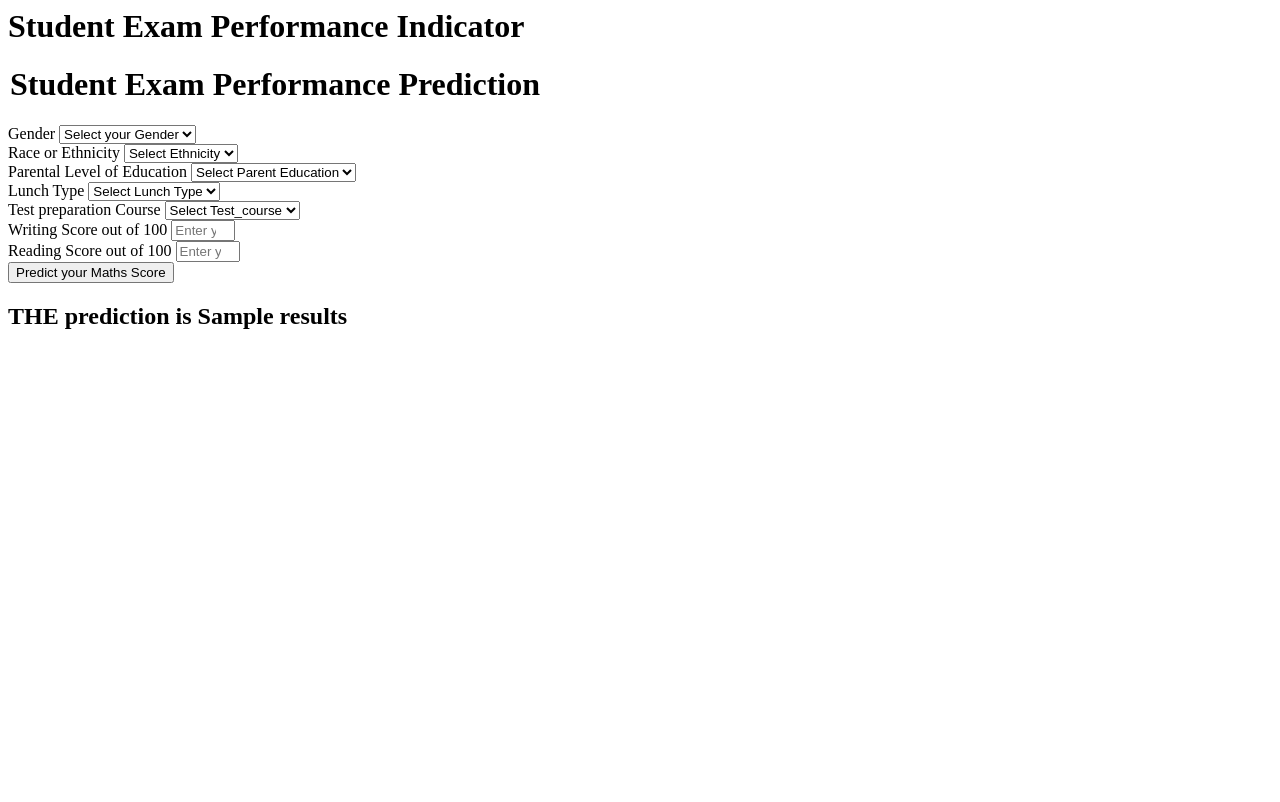
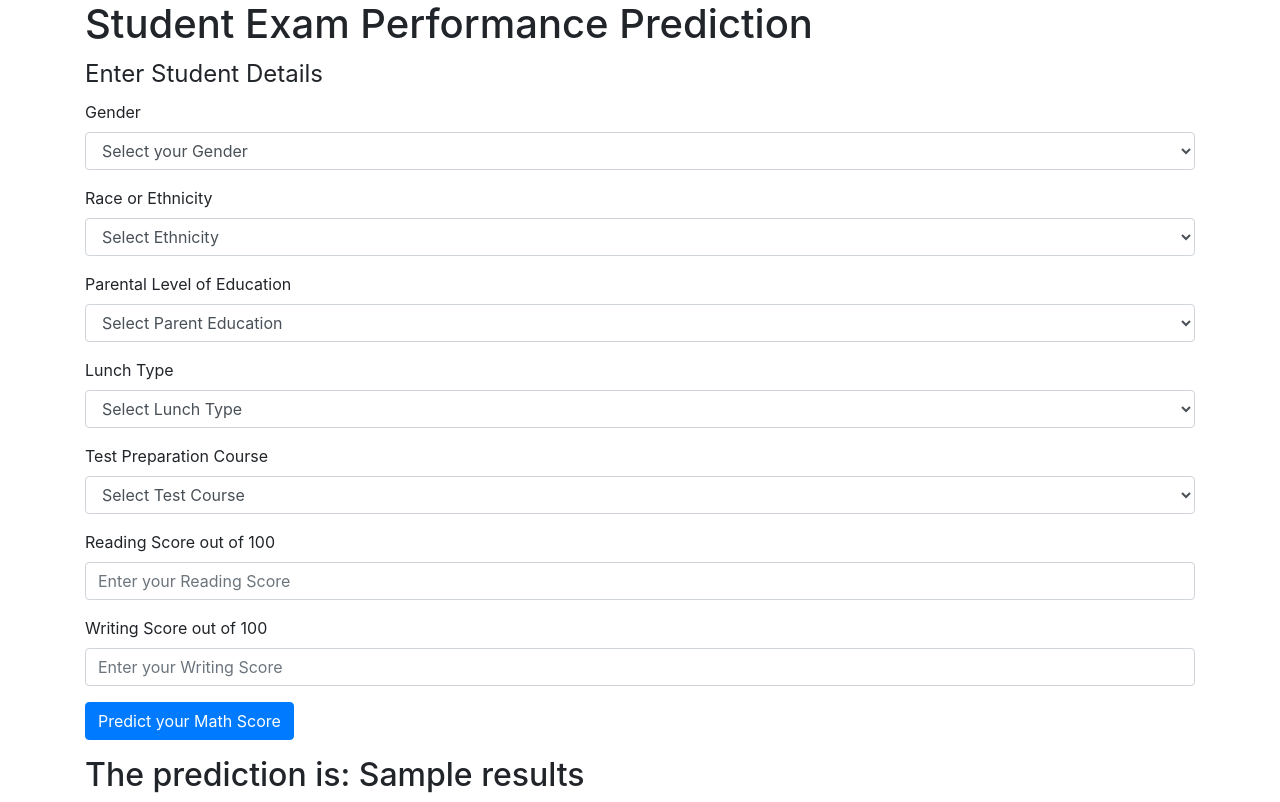
Before and after one commit to anasouassou/model-deployment-using-ec2, a Flask app: template templates/home.html in a window 1280 px wide. Before the commit the page ends 329 px from the top, so only its background shows below. Run offline with Flask 3, Linux system fonts and the light colour scheme; the template is opened without the code that fills it: most values are stand-ins (such as "Sample title", 1, 10 or a date in 2020); some libraries are stand-ins or nearby versions.

Commit message:
Update home.html

```diff
--- a/templates/home.html
+++ b/templates/home.html
@@ -1,111 +1,87 @@
+<!DOCTYPE html>
 <html>
+<head>
+    <title>Student Exam Performance Prediction</title>
+    <link rel="stylesheet" href="https://maxcdn.bootstrapcdn.com/bootstrap/4.5.2/css/bootstrap.min.css">
+</head>
 <body>
-    <div class="login">
-       <h1>Student Exam Performance Indicator</h1>
+    <div class="container">
+        <h1>Student Exam Performance Prediction</h1>
+        <form action="/predictdata" method="post">
+            <fieldset>
+                <legend>Enter Student Details</legend>
 
-       <form action="{{ url_for('predict_datapoint')}}" method="post">
-        <h1>
-            <legend>Student Exam Performance Prediction</legend>
-        </h1>
                 <div class="mb-3">
                     <label class="form-label">Gender</label>
-            <select class="form-control" name="gender" placeholder="Enter you Gender" required>
-                <option class="placeholder" selected disabled value="">Select your Gender</option>
-                <option value="male">
-                    Male
-                </option>
-                <option value="female">
-                    Female
-                </option>
+                    <select class="form-control" name="gender" required>
+                        <option selected disabled value="">Select your Gender</option>
+                        <option value="male">Male</option>
+                        <option value="female">Female</option>
                     </select>
                 </div>
+
                 <div class="mb-3">
                     <label class="form-label">Race or Ethnicity</label>
-            <select class="form-control" name="ethnicity" placeholder="Enter you ethnicity" required>
-                <option class="placeholder" selected disabled value="">Select Ethnicity</option>
-                <option value="group A">
-                    Group A
-                </option>
-                <option value="group B">
-                    Group B
-                </option>
-                <option value="group C">
-                    Group C
-                </option>
-                <option value="group D">
-                    Group D
-                </option>
-                <option value="group E">
-                    Group E
-                </option>
+                    <select class="form-control" name="ethnicity" required>
+                        <option selected disabled value="">Select Ethnicity</option>
+                        <option value="group A">Group A</option>
+                        <option value="group B">Group B</option>
+                        <option value="group C">Group C</option>
+                        <option value="group D">Group D</option>
+                        <option value="group E">Group E</option>
                     </select>
                 </div>
+
                 <div class="mb-3">
                     <label class="form-label">Parental Level of Education</label>
-            <select class="form-control" name="parental_level_of_education"
-                placeholder="Enter you Parent Education" required>
-                <option class="placeholder" selected disabled value="">Select Parent Education</option>
-                <option value="associate's degree">
-                    associate's degree
-                </option>
-                <option value="bachelor's degree">
-                    bachelor's degree
-                </option>
-                <option value="high school">
-                    high school
-                </option>
-                <option value="master's degree">
-                    master's degree
-                </option>
-                <option value="some college">
-                    some college
-                </option>
-                <option value="some high school">
-                    some high school
-                </option>
+                    <select class="form-control" name="parental_level_of_education" required>
+                        <option selected disabled value="">Select Parent Education</option>
+                        <option value="associate's degree">Associate's degree</option>
+                        <option value="bachelor's degree">Bachelor's degree</option>
+                        <option value="high school">High school</option>
+                        <option value="master's degree">Master's degree</option>
+                        <option value="some college">Some college</option>
+                        <option value="some high school">Some high school</option>
                     </select>
                 </div>
+
                 <div class="mb-3">
                     <label class="form-label">Lunch Type</label>
-            <select class="form-control" name="lunch" placeholder="Enter you Lunch" required>
-                <option class="placeholder" selected disabled value="">Select Lunch Type</option>
-                <option value="free/reduced">
-                    free/reduced
-                </option>
-                <option value="standard">
-                    standard
-                </option>
+                    <select class="form-control" name="lunch" required>
+                        <option selected disabled value="">Select Lunch Type</option>
+                        <option value="free/reduced">Free/reduced</option>
+                        <option value="standard">Standard</option>
                     </select>
                 </div>
+
                 <div class="mb-3">
-            <label class="form-label">Test preparation Course</label>
-            <select class="form-control" name="test_preparation_course" placeholder="Enter you Course"
-                required>
-                <option class="placeholder" selected disabled value="">Select Test_course</option>
-                <option value="none">
-                    None
-                </option>
-                <option value="completed">
-                    Completed
-                </option>
+                    <label class="form-label">Test Preparation Course</label>
+                    <select class="form-control" name="test_preparation_course" required>
+                        <option selected disabled value="">Select Test Course</option>
+                        <option value="none">None</option>
+                        <option value="completed">Completed</option>
                     </select>
                 </div>
+
+                <div class="mb-3">
+                    <label class="form-label">Reading Score out of 100</label>
+                    <input class="form-control" type="number" name="reading_score" placeholder="Enter your Reading Score" min="0" max="100" required />
+                </div>
+
                 <div class="mb-3">
                     <label class="form-label">Writing Score out of 100</label>
-            <input class="form-control" type="number" name="reading_score"
-                placeholder="Enter your Reading score" min='0' max='100' />
+                    <input class="form-control" type="number" name="writing_score" placeholder="Enter your Writing Score" min="0" max="100" required />
                 </div>
+
                 <div class="mb-3">
-            <label class="form-label">Reading Score out of 100</label>
-            <input class="form-control" type="number" name="writing_score"
-                placeholder="Enter your Reading Score" min='0' max='100' />
+                    <input class="btn btn-primary" type="submit" value="Predict your Math Score" />
                 </div>
-        <div class="mb-3">
-            <input class="btn btn-primary" type="submit" value="Predict your Maths Score" required />
+            </fieldset>
+        </form>
+
+        {% if results is not none %}
+        <h2>The prediction is: {{ results }}</h2>
+        {% endif %}
     </div>
-    </form>
-    <h2>
-       THE  prediction is {{results}}
-    </h2>
-   <body>
+</body>
 </html>
```
Lines whose indentation alone changed are shown as unchanged.
